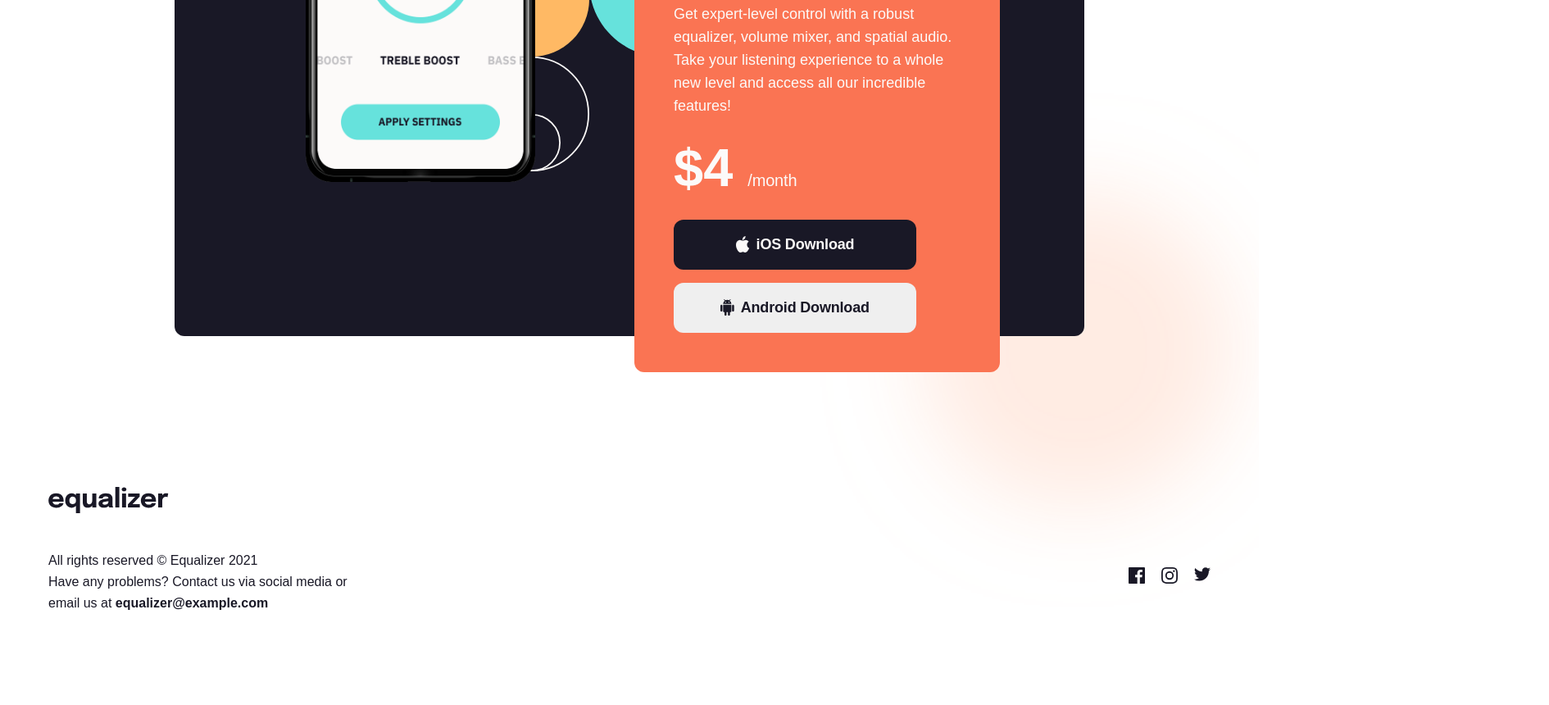
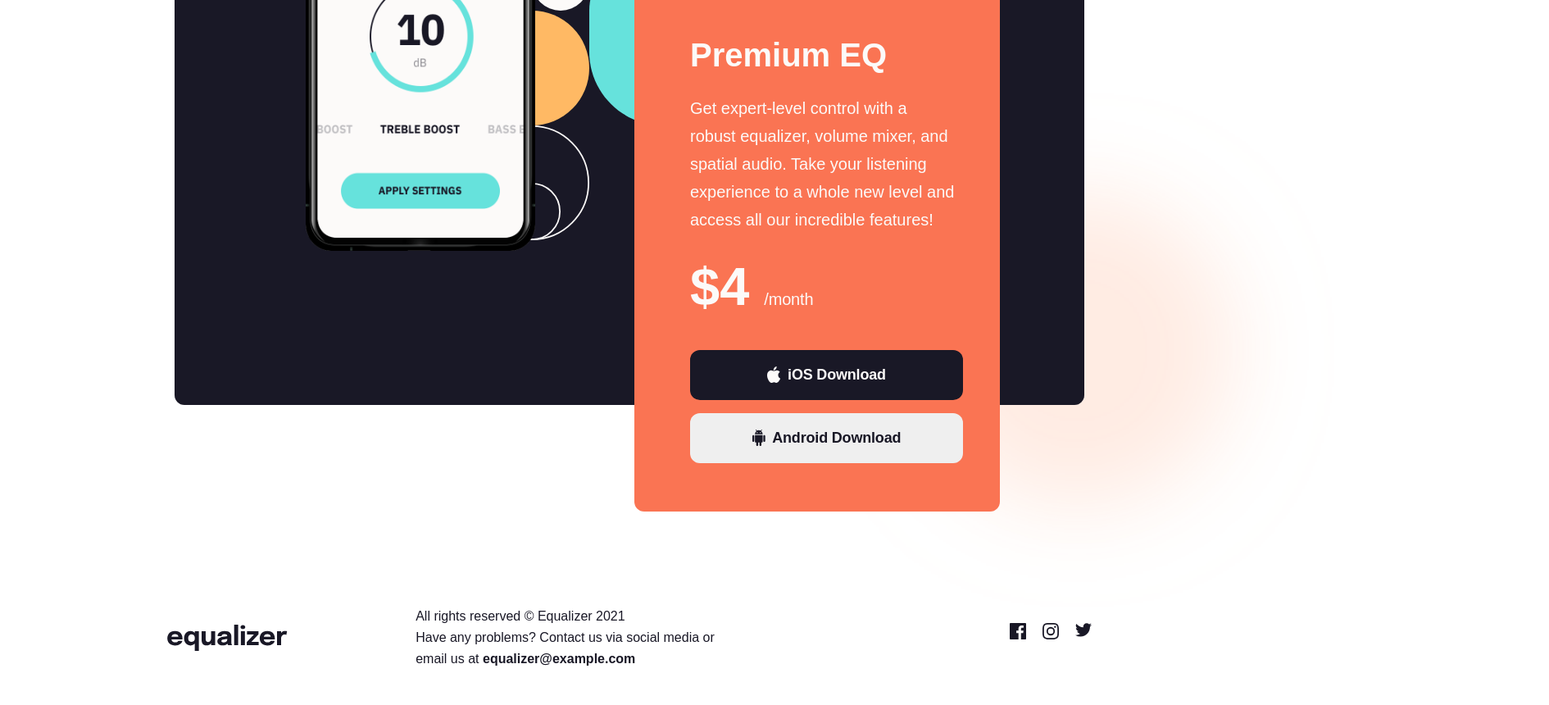
Before and after one commit to DIMITRIDAR/Equalizer-Landing-Page, a plain HTML site: page index.html in a window 1536 px wide. Shown: the part 1039-1899 px from the top of the page at 82% size, 1890 px wide, since content can reach past the window. Before the commit the page ends 1831 px from the top, so only its background shows below. Drawn offline with Linux system fonts and the light colour scheme.

Commit message:
finish the whole task

```diff
--- a/style.css
+++ b/style.css
@@ -310,6 +310,7 @@ main {
 
   .content {
     background-position: top -9rem right -1rem;
+    padding: 6.2rem 18rem;
   }
 
   .container-card {
@@ -331,6 +332,42 @@ main {
     width: 44.6rem;
     top: 9.3rem;
     left: 75rem;
-    padding: 4.8rem 4.8rem 4.8rem 4.8rem;
+    padding: 5.4rem 5.9rem 5.9rem 6.8rem;
+  }
+
+  .premium h2 {
+    font-size: 4rem;
+    line-height: 5.2rem;
+  }
+
+  .premium p {
+    font-size: 2rem;
+    margin-top: 2.2rem;
+    line-height: 3.4rem;
+    width: 29ch;
+  }
+
+  .premium .price {
+    margin-top: 3.9rem;
+  }
+  .buttons {
+    margin-top: 4.6rem;
+  }
+
+  .button {
+    width: 33.3rem;
+  }
+
+  .main-footer {
+    display: flex;
+    align-items: center;
+    justify-content: space-between;
+    margin-top: 20.2rem;
+    padding: 0 18rem 0;
+    gap: 13.8rem;
+  }
+
+  .footer-content {
+    gap: 36rem;
   }
 }
```
